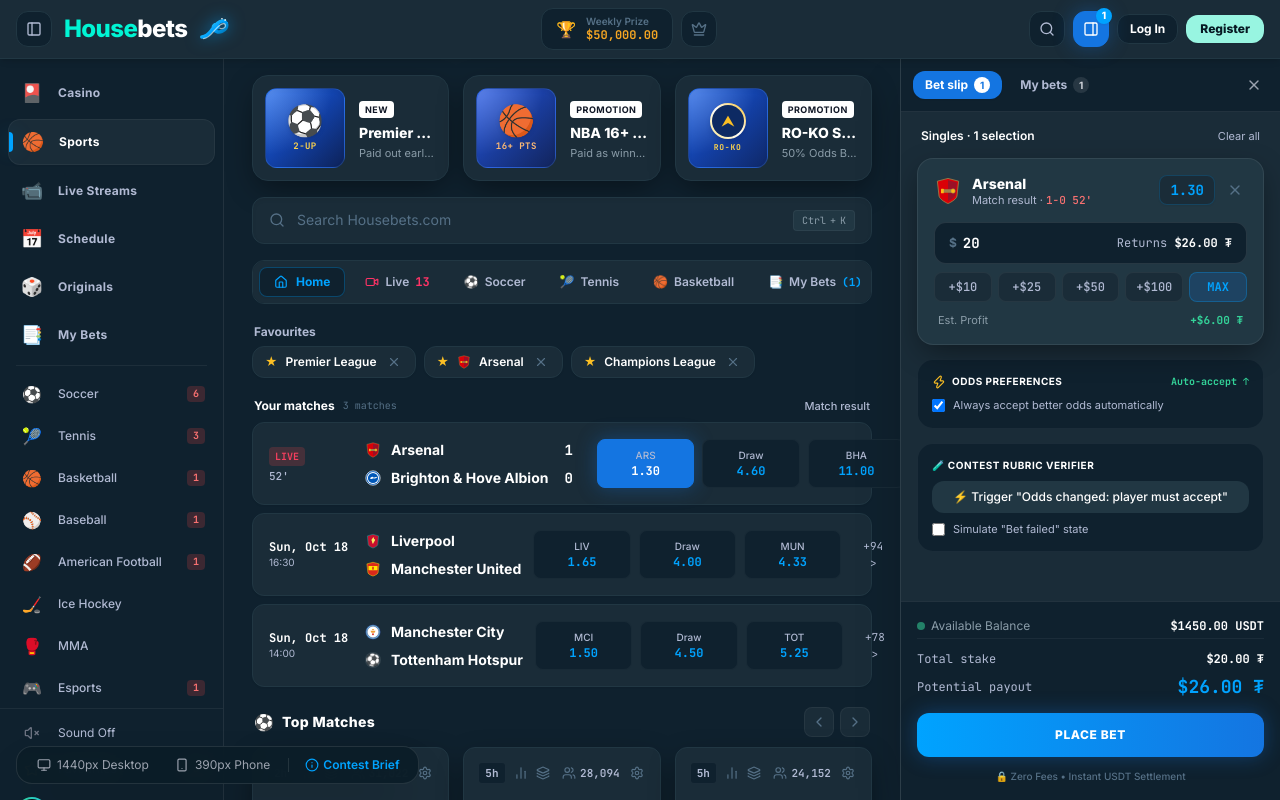
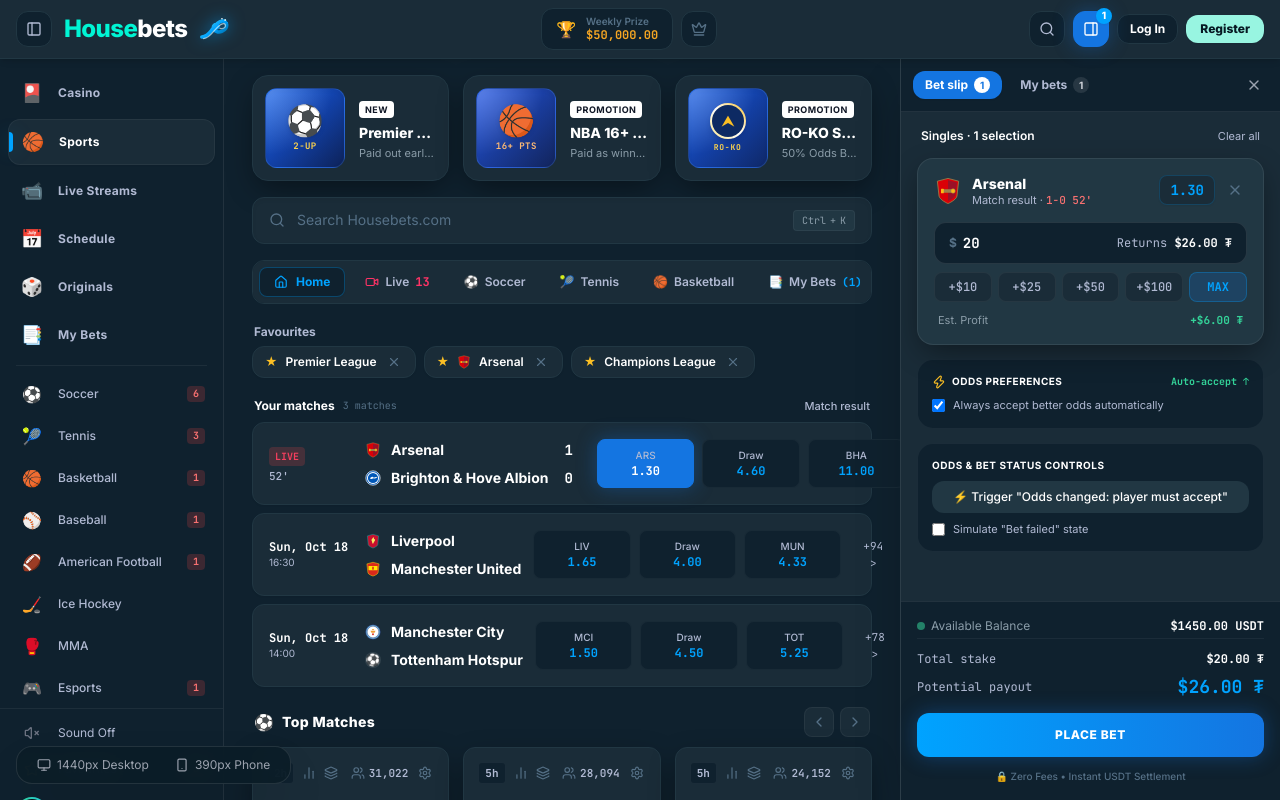
Before and after one commit to umeshvmanolkar/housebets-sportsbook, a React (Vite) app: page / in a window 1280 px wide. Both pictures are taken after a click on the button "Toggle Betslip". Built offline with nearby package versions, Linux system fonts and the light colour scheme; the HTML template or start-up script is replaced by a standard one.

Commit message:
Remove Contest Brief button from UI and clean up simulation labels

```diff
--- a/src/App.jsx
+++ b/src/App.jsx
@@ -57,14 +57,6 @@ const MainLayout = () => {
             <Monitor className="w-3.5 h-3.5" />
             <span>Switch to 1440px Desktop</span>
           </button>
-
-          <button
-            onClick={() => setIsContestModalOpen(true)}
-            className="text-xs text-[#00A3FF] font-semibold hover:underline flex items-center gap-1"
-          >
-            <Info className="w-3.5 h-3.5" />
-            <span>Contest Brief</span>
-          </button>
         </div>
 
         {/* iPhone Frame */}
@@ -119,7 +111,7 @@ const MainLayout = () => {
       {/* Mobile Slide-Up Drawer for responsive mode */}
       <MobileBetslipDrawer />
 
-      {/* Floating Testing Controls Dock for Contest Judges */}
+      {/* Floating Viewport Switcher Dock */}
       <div className="fixed bottom-4 left-4 z-50 hidden sm:flex items-center gap-1.5 bg-[#0b1d28]/95 backdrop-blur-md border border-white/10 rounded-2xl px-2.5 py-1.5 shadow-2xl">
         <button
           onClick={() => setViewMode('desktop')}
@@ -139,14 +131,6 @@ const MainLayout = () => {
           <Smartphone className="w-3.5 h-3.5" />
           <span>390px Phone</span>
         </button>
-        <div className="h-3.5 w-px bg-white/10 mx-0.5" />
-        <button
-          onClick={() => setIsContestModalOpen(true)}
-          className="px-2 py-1 rounded-xl text-xs text-[#00A3FF] hover:text-white flex items-center gap-1 font-semibold"
-        >
-          <Info className="w-3.5 h-3.5" />
-          <span>Contest Brief</span>
-        </button>
       </div>
 
       {/* Contest Specs & Rubric Verification Modal */}
--- a/src/components/Betslip.jsx
+++ b/src/components/Betslip.jsx
@@ -270,10 +270,10 @@ export const Betslip = () => {
               </label>
             </div>
 
-            {/* Contest Simulation Controls */}
+            {/* Odds & Bet Status Simulation Controls */}
             <div className="p-3.5 rounded-2xl bg-[#0f212e] border border-white/5 space-y-2 text-[11px] text-[#b1bad3]">
               <span className="font-bold text-white block uppercase text-[10px] tracking-wider">
-                🧪 Contest Rubric Verifier
+                Odds & Bet Status Controls
               </span>
               <button
                 onClick={triggerSimulateOddsChange}
```
Also changed, not shown: 5 other files (tests, documents, lock files or other folders).
